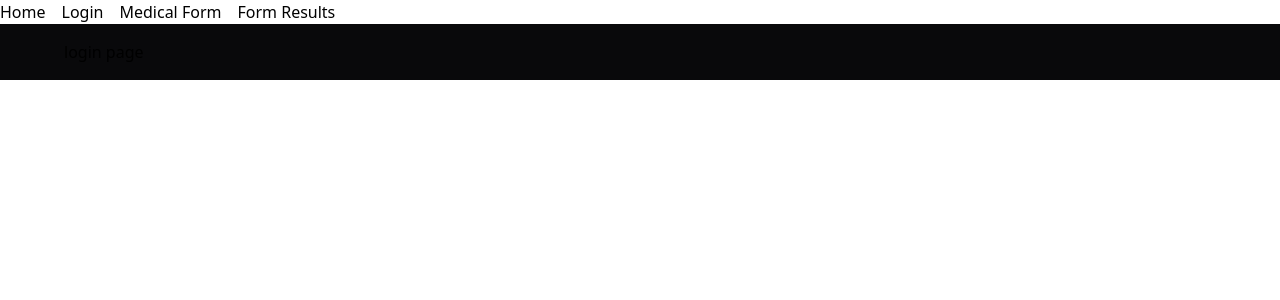
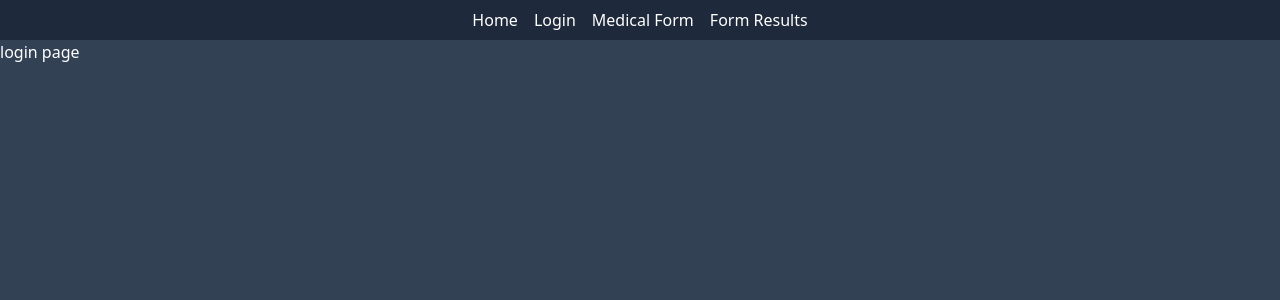
Before and after one commit to ZebTM/RevUC-2024-Hackathon, a Next.js app in the folder Medical-Exam-Site/: page /login in a window 1280 px wide. Shown: the top 300 px of the page. Built offline with nearby package versions, Linux system fonts and the light colour scheme.

Commit message:
updated styles

```diff
--- a/Medical-Exam-Site/src/app/layout.js
+++ b/Medical-Exam-Site/src/app/layout.js
@@ -4,10 +4,10 @@ import Link from 'next/link'
 export default function RootLayout({ children }) {
     return (
       <html lang="en">
-        <body>
+        <body className="bg-slate-700 text-white">
           <main>
             <nav>
-              <ul className="flex space-x-4">
+              <ul className="flex space-x-4 justify-center bg-slate-800 p-2">
                 <Link href="/"><li className="mb-4 hover:underline underline-offset-4 text-left w-44 inline"> Home </li></Link>
                 <Link href="/login"><li className="mb-4 hover:underline underline-offset-4 text-left w-44 inline"> Login </li></Link>
                 <Link href="/medical_form"><li className="mb-4 hover:underline underline-offset-4 text-left w-44 inline"> Medical Form </li></Link>
--- a/Medical-Exam-Site/src/app/login/page.js
+++ b/Medical-Exam-Site/src/app/login/page.js
@@ -1,6 +1,6 @@
 export default function login() {
   return (
-    <div class="flex p-4 pl-16 w-full items-center bg-zinc-950">
+    <div class="">
       <p> login page </p>
     </div>
   );
```
